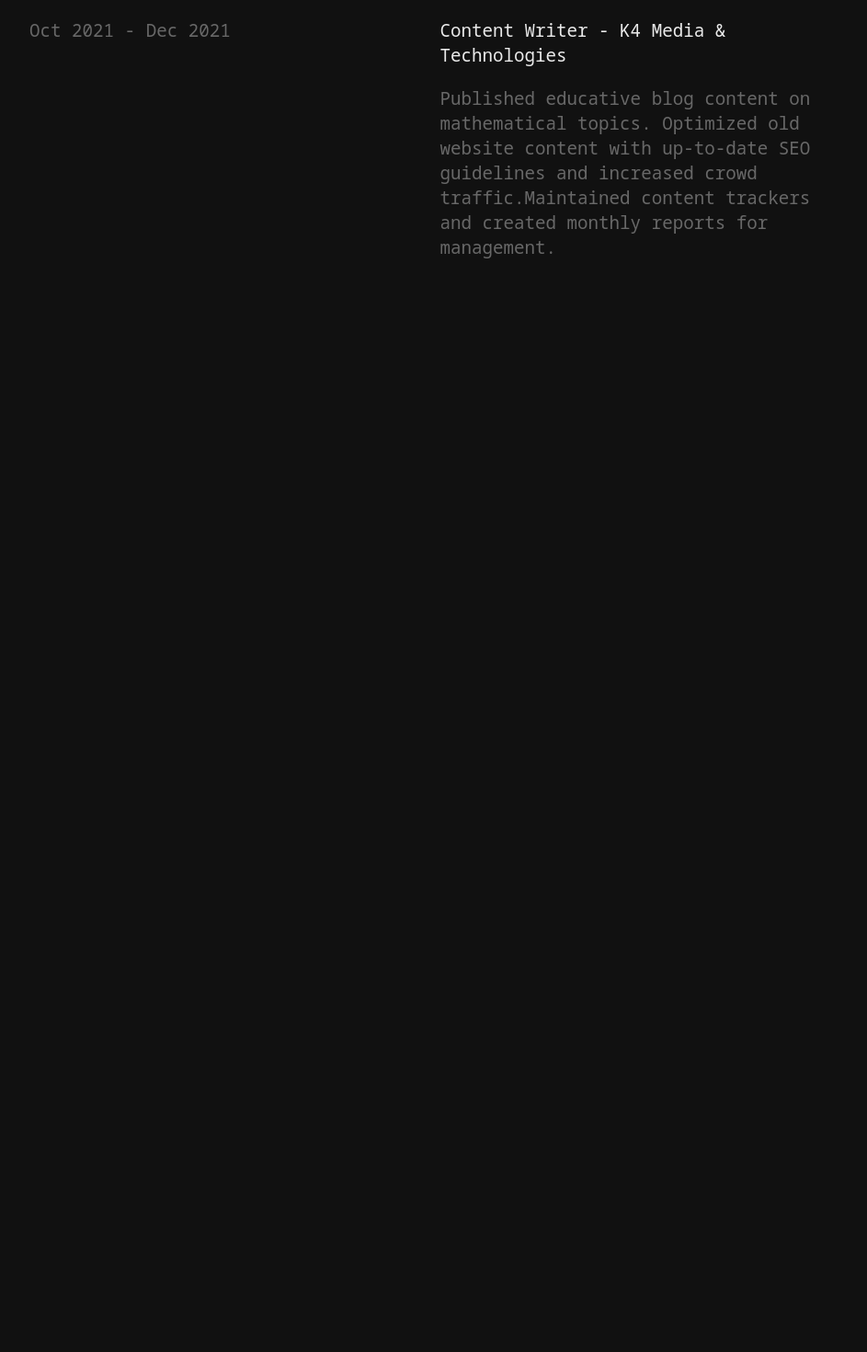
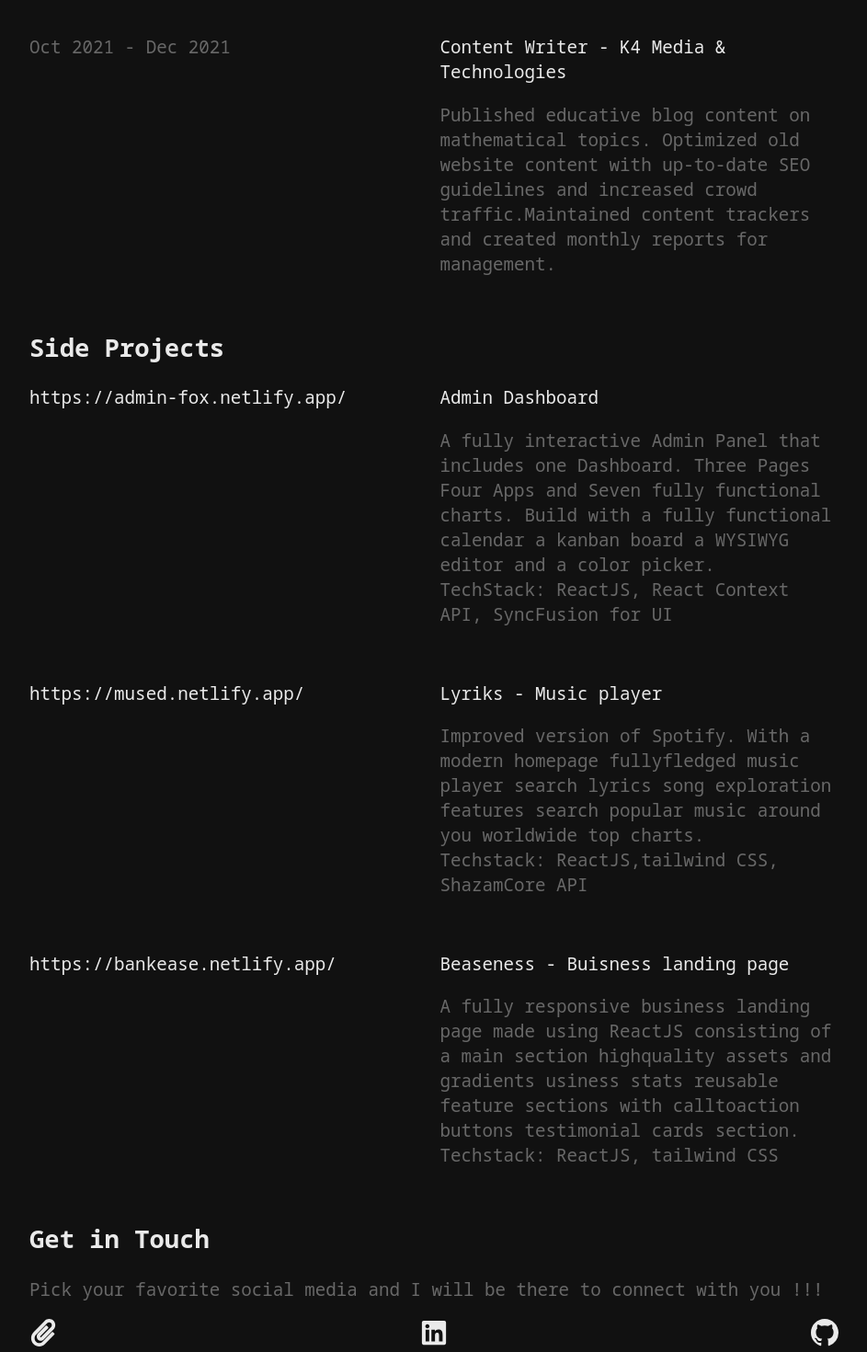
Before and after one commit to zabuja/atanuhere2.0, a React (Create React App) app: page / in a window 1280 px wide. Shown: the part 1294-2764 px from the top of the page at 92% size, without its empty margins (168-1111 px from the left). Before the commit the page ends 1635 px from the top, so only its background shows below. Built offline with nearby package versions, Linux system fonts and the light colour scheme.

Commit message:
added the links

```diff
--- a/src/App.css
+++ b/src/App.css
@@ -72,12 +72,15 @@
   color: red;
   font-weight: 600;
   transition: ease-in-out;
-  font-size: larger;
 }
 
 .navlist {
   align-items: right;
   display: flex;
+}
+a{
+  text-decoration: none;
+  color: inherit;
 }
 
 .experience-grid-wrapper {
@@ -92,3 +95,25 @@
   margin-inline-end: auto;
   margin-bottom: 2.5rem;
 }
+.contact-list{
+  display: flex;
+  flex: 1;
+  align-items: center;
+  justify-content: space-between;
+}
+
+
+
+/* media queries */
+
+@media screen and (max-width: 700px) {
+  body{
+    padding: 5px;
+  }
+  .headline-text{
+    color: yellow;
+  }
+  .experience-grid-wrapper {
+    grid-template-columns: repeat(1, 1fr);
+  }
+}
--- a/src/App.js
+++ b/src/App.js
@@ -1,27 +1,38 @@
 import "./App.css";
 import Navbar from "./Navbar";
+import { FaPaperclip, FaLinkedin } from "react-icons/fa";
+
+import { GoMarkGithub } from "react-icons/go";
 
 const App = () => {
   return (
     <div className="App-wrapper">
       <Navbar />
       <div className="container">
+        <section id="Home">
           <h1 className="headline">
-          Fullstack Developer creating thoughtful, intuitive interfaces.
+            <span className="headline-text">Fullstack Developer </span>creating
+            thoughtful, intuitive interfaces.
           </h1>
+        </section>
+
+        <section id="About">
           <h2 className="headers">About</h2>
           <p className="normal-text">
             I’m Atanu-Ghosh, an India based Fullstack designer, developer with
-          around five months of experience. I specialise in interface design for
-          mobile and web-based applications with a focus on simplicity &
+            around five months of experience. I specialise in interface design
+            for mobile and web-based applications with a focus on simplicity &
             usability using ReactJS.
             <br></br>
             <br></br>
-          I'm currently doing my bachelor's degree in Information Technology. I
-          enjoy building dynamic, creative products from start to finish. I am
-          not that experienced in the domain so I want to grow and improve based
-          on user metrics.
+            I'm currently doing my bachelor's degree in Information Technology.
+            I enjoy building dynamic, creative products from start to finish. I
+            am not that experienced in the domain so I want to grow and improve
+            based on user metrics.
           </p>
+        </section>
+
+        <section id="Experience">
           <h2 className="headers">Work Experience</h2>
           <div className="experience-grid-wrapper">
             <div className="years">Jun 2022 - Sep 2022</div>
@@ -50,9 +61,9 @@
                 Python Developer - Material Depot
               </a>
               <p className="job-desc">
-              Used BeautifulSoup python library and Selenium to extract desired
-              data from the given URLs in an automated way, Stored the data
-              efficiently in spreadsheet format
+                Used BeautifulSoup python library and Selenium to extract
+                desired data from the given URLs in an automated way, Stored the
+                data efficiently in spreadsheet format
               </p>
             </div>
           </div>
@@ -66,13 +77,117 @@
                 Content Writer - K4 Media & Technologies
               </a>
               <p className="job-desc">
-              Published educative blog content on mathematical topics. Optimized
-              old website content with up-to-date SEO guidelines and increased
-              crowd traffic.Maintained content trackers and created monthly
-              reports for management.
+                Published educative blog content on mathematical topics.
+                Optimized old website content with up-to-date SEO guidelines and
+                increased crowd traffic.Maintained content trackers and created
+                monthly reports for management.
               </p>
             </div>
           </div>
+        </section>
+
+        <section id="Projects">
+          <h2 className="headers">Side Projects</h2>
+          <div className="experience-grid-wrapper">
+            <div className="years">
+              <a className="job-titles" href="https://admin-fox.netlify.app">
+                https://admin-fox.netlify.app/
+              </a>
+            </div>
+            <div className="job-wrapper">
+              <a
+                className="job-titles"
+                href="https://www.linkedin.com/in/getatanu/"
+              >
+                Admin Dashboard
+              </a>
+              <p className="job-desc">
+                A fully interactive Admin Panel that includes one Dashboard.
+                Three Pages Four Apps and Seven fully functional charts. Build
+                with a fully functional calendar a kanban board a WYSIWYG editor
+                and a color picker.
+                <br /> TechStack: ReactJS, React Context API, SyncFusion for UI
+              </p>
+            </div>
+          </div>
+          <div className="experience-grid-wrapper">
+            <div className="years">
+              <a className="job-titles" href="https://mused.netlify.app/">
+                https://mused.netlify.app/
+              </a>
+            </div>
+            <div className="job-wrapper">
+              <a className="job-titles" href="https://github.com/zabuja/muse">
+                Lyriks - Music player
+              </a>
+              <p className="job-desc">
+                Improved version of Spotify. With a modern homepage fullyfledged
+                music player search lyrics song exploration features search
+                popular music around you worldwide top charts. <br /> Techstack:
+                ReactJS,tailwind CSS, ShazamCore API
+              </p>
+            </div>
+          </div>
+          <div className="experience-grid-wrapper">
+            <div className="years">
+              <a className="job-titles" href="https://bankease.netlify.app/">
+                https://bankease.netlify.app/
+              </a>
+            </div>
+            <div className="job-wrapper">
+              <a
+                className="job-titles"
+                href="https://github.com/zabuja/beaseness"
+              >
+                Beaseness - Buisness landing page
+              </a>
+              <p className="job-desc">
+                A fully responsive business landing page made using ReactJS
+                consisting of a main section highquality assets and gradients
+                usiness stats reusable feature sections with calltoaction
+                buttons testimonial cards section.
+                <br />
+                Techstack: ReactJS, tailwind CSS
+              </p>
+            </div>
+          </div>
+        </section>
+
+        <section id="chat">
+          <div className="contact-content">
+            <h2 className="headers">Get in Touch</h2>
+            <p className="normal-text">
+              Pick your favorite social media and I will be there to connect
+              with you !!!
+            </p>
+            <div className="contact-list">
+              <a
+                className="job-titles"
+                href="mailto:atanu.zxbui@gmail.com"
+                target="_blank"
+                rel="noreferrer"
+              >
+                <FaPaperclip style={{ width: 30, height: 30 }} /> <t />
+              </a>
+              <a
+                className="job-titles"
+                href="https://www.linkedin.com/in/getatanu/"
+                target="_blank"
+                rel="noreferrer"
+              >
+                <FaLinkedin style={{ width: 30, height: 30 }} />{" "}
+              </a>
+              <a
+                className="job-titles"
+                href="https://github.com/zabuja"
+                target="_blank"
+                rel="noreferrer"
+              >
+                <GoMarkGithub style={{ width: 30, height: 30 }} />
+              </a>
+            </div>
+          </div>
+        </section>
       </div>
     </div>
   );
--- a/src/Navbar.jsx
+++ b/src/Navbar.jsx
@@ -9,10 +9,10 @@
           <img src={Ducky} style={{width: 30, height: 30}} alt="icon"/>
         </div>
         <ul className="navlist">
-          <li className="nav-items">Home</li>
-          <li className="nav-items">About</li>
-          <li className="nav-items">Projects</li>
-          <li className="nav-items">Wanna chat?</li>
+          <li className="nav-items"><a href="#Home">Home</a></li>
+          <li className="nav-items"><a href="#About">About</a></li>
+          <li className="nav-items"><a href="#Experience">Experience</a></li>
+          <li className="nav-items"><a href="#Projects">Projects</a></li>
         </ul>
       </div>
     </nav>
```
Also changed, not shown: src/pages/Experience.jsx (+57 -6 lines). Lines whose indentation alone changed are shown as unchanged.
